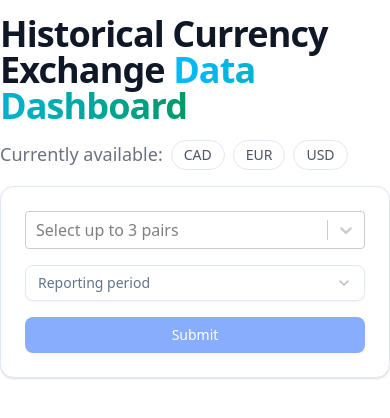
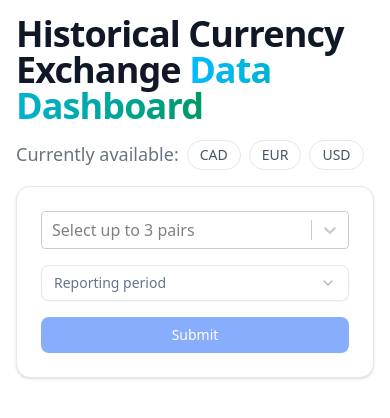
Before and after one commit to innazh/currency-exchange-dashboard, a React (Vite) app: page / in a window 390 px wide. Shown: the top 418 px of the page. Built offline with nearby package versions, Linux system fonts and the light colour scheme; what ag-grid-community would draw is missing.

Commit message:
fix spacing mobile

```diff
--- a/src/Dashboard.jsx
+++ b/src/Dashboard.jsx
@@ -101,7 +101,7 @@ const Dashboard = () => {
   };
 
   return (
-    <div className="max-w-4xl mx-auto mt-4 flex flex-col space-y-4">
+    <div className="max-w-4xl px-4 mx-auto mt-4 md:px-0 flex flex-col space-y-4">
       <h1 className="mb-4 text-4xl capitalize font-extrabold leading-none tracking-tight text-gray-900 md:text-5xl lg:text-6xl dark:text-white">Historical currency exchange <span className="text-transparent bg-clip-text bg-gradient-to-r to-emerald-600 from-sky-400">data dashboard</span></h1>
 
       <div className="flex flex-wrap gap-2">
```
